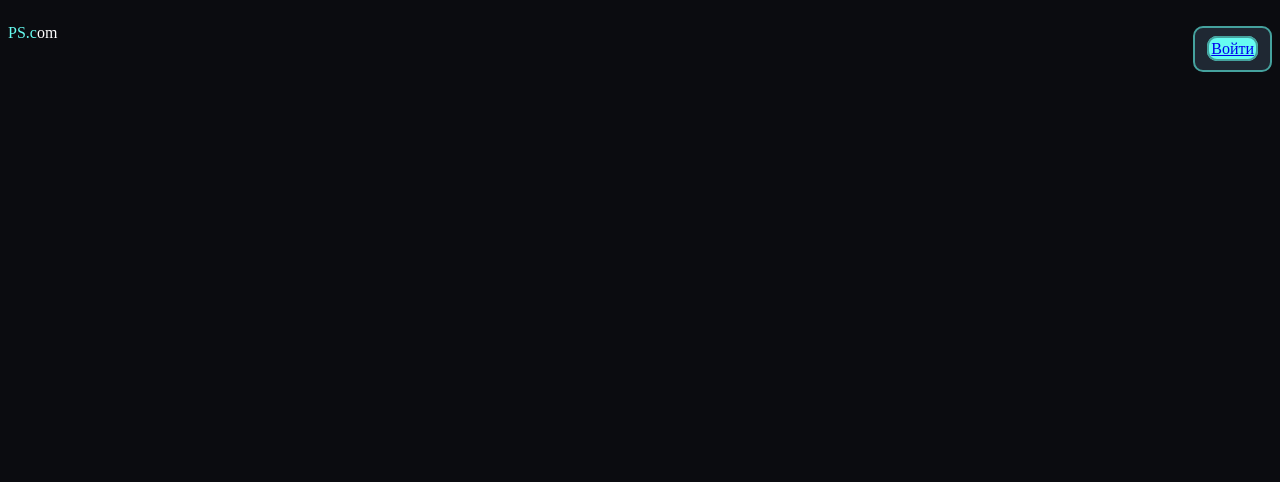
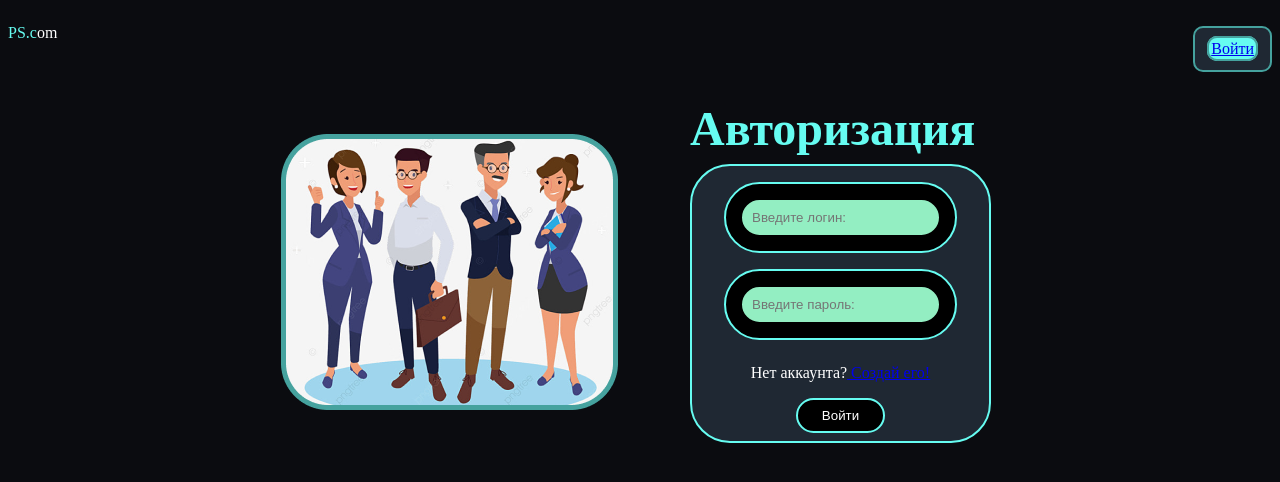
Before and after one commit to bys0kbata/ProstoStart, a React (Vite) app in the folder Frontend/: page /auth in a window 1280 px wide. Before the commit this address had no page. Shown: the top 482 px of the page. Built offline with nearby package versions, Linux system fonts and the light colour scheme.

Commit message:
Обновил стили

```diff
--- a/Frontend/src/Pages/AllStarts.jsx
+++ b/Frontend/src/Pages/AllStarts.jsx
@@ -7,6 +7,7 @@ export default function AllStarts(){
         return(
             <div className="OneStart">
                 <h1>{props.name}</h1>
+                <button>Подробнее</button>
             </div>
         )
     }
--- a/Frontend/src/Pages/Auth.jsx
+++ b/Frontend/src/Pages/Auth.jsx
@@ -1,6 +1,8 @@
 import { Axios } from "axios";
 import { useState } from "react"
 import { useNavigate } from "react-router-dom"
+import "./css/Auth.css"
+import img from "./img/ImgMainTwo.png";
 
 
 export default function Auth(){
@@ -20,14 +22,21 @@ export default function Auth(){
     }
 
     return(
-        <div>
-            <h1>Авторизация</h1>
-            <form>
-                <input type="text" placeholder="Введите логин:" onChange={(e)=>{setLogin(e.target.value)}} />
-                <input type="text" placeholder="Введите пароль:" onChange={(e)=>{setPass(e.target.value)}} />
-                <p>Нет аккаунта?<a href="/register">Создай его!</a></p>
-                <button onClick={(e)=>{clickAuth(e)}}>Войти</button>
-            </form>
+        <div className="AuthPage">
+            <img src={img} />
+            <div className="FormAuth">
+                <h1>Авторизация</h1>
+                <form>
+                    <div  className="inputss">
+                        <input type="text" placeholder="Введите логин:" onChange={(e)=>{setLogin(e.target.value)}} />
+                    </div>
+                    <div  className="inputss">
+                        <input type="text" placeholder="Введите пароль:" onChange={(e)=>{setPass(e.target.value)}} />
+                    </div>
+                    <p>Нет аккаунта?<a href="/register"> Создай его!</a></p>
+                    <button className="btnAuth" onClick={(e)=>{clickAuth(e)}}>Войти</button>
+                </form>
+            </div>
         </div>
     )
 }
--- /dev/null
+++ b/Frontend/src/Pages/css/Auth.css
@@ -0,0 +1,74 @@
+.AuthPage{
+    display: flex;
+    flex-direction: row;
+    justify-content: center;
+    align-items: center;
+    height: 50vh;
+}
+.FormAuth{
+    margin-left: 5vw;
+}
+
+.FormAuth h1{
+    color: #66FCF1;
+    font-weight: 640;
+    font-size: 6vh;
+    margin:auto;
+}
+.FormAuth form{
+    background-color:#1F2833 ;
+    border-color:  #66FCF1;
+    border-radius: 40px;
+    border-style: solid;
+    border-width: 2px;
+    color: white;
+    padding-right: 3vh;
+    padding-left: 3vh;
+    padding-top: 1vh;
+    padding-bottom: 1vh;
+    font-size: 2vh;
+}
+.FormAuth h1{
+    margin:1vh;
+}
+.FormAuth form div{
+    margin:1vh;
+    background-color:black ;
+    border-color:  #66FCF1;
+    border-radius: 40px;
+    border-style: solid;
+    border-width: 2px;
+    width: max-content;
+    height: max-content;
+    padding:2vh
+}
+.FormAuth form div input{
+    background-color: #93EEC2;
+    border-color:  #93EEC2;
+    border-radius: 40px;
+    border-style: solid;
+    border-width: 2px;
+    padding: 1vh;
+    color:white;
+}
+.FormAuth form{
+    display: flex;
+    flex-direction: column;
+    align-items: center;
+    margin:1vh;
+}
+.btnAuth{
+    background-color:black ;
+    border-color:  #66FCF1;
+    border-radius: 40px;
+    border-style: solid;
+    border-width: 2px;
+    color: white;
+    padding-right: 3vh;
+    padding-left: 3vh;
+    padding-top: 1vh;
+    padding-bottom: 1vh;
+}
+.btnAuth:hover{
+    background-color: #66FCF1;
+}
--- a/Frontend/src/Pages/css/MainPage.css
+++ b/Frontend/src/Pages/css/MainPage.css
@@ -9,7 +9,7 @@
     color: white;
     text-align: center;
     font-size: 2vh;
-    margin-right:5vh ;
+    margin-right:5vw ;
 }
 .LogoMain h1{
     color: #66FCF1;
@@ -24,8 +24,8 @@
     border-style: solid;
     border-width: 2px;
     color: white;
-    padding-right: 3vh;
-    padding-left: 3vh;
+    padding-right: 3vw;
+    padding-left: 3vw;
     padding-top: 1vh;
     padding-bottom: 1vh;
     font-size: 2vh;
--- a/Frontend/src/Router/RouterAuthNo.jsx
+++ b/Frontend/src/Router/RouterAuthNo.jsx
@@ -7,8 +7,10 @@ import NotFound from "../Pages/NotFound.jsx";
 export default function RouterAuthNo(){
     return(
     <Routes>
-
+        <Route path="/" element={<MainPage />} />
+        <Route path="/auth" element={<Auth />} />
         <Route path="/registrator" element={<Register />} />
+        <Route path="*" element={<NotFound />} />
     </Routes>
     )
 }
```
